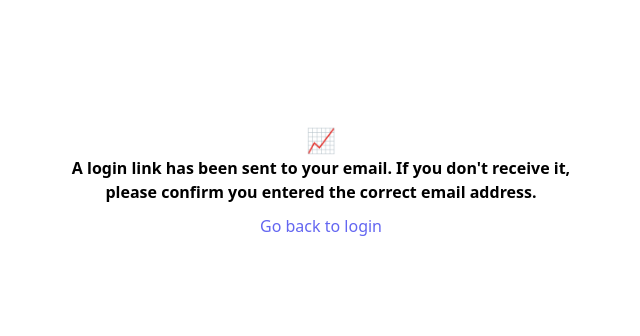
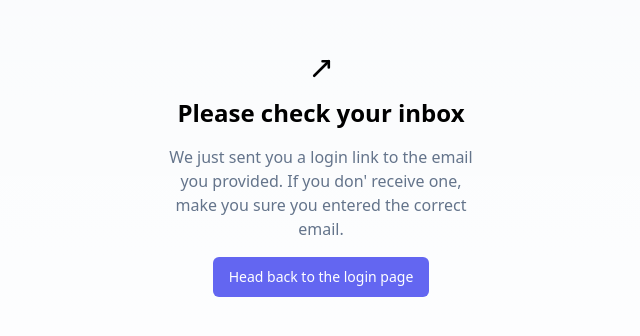
Before and after one commit to tjvonbr/upright, a Next.js app: page /verify-request in a window 1280 px wide. Shown: the part 224-560 px from the top of the page, without its empty margins (319-959 px from the left). Built offline with nearby package versions, Linux system fonts and the light colour scheme.

Commit message:
updated verify-request UI

```diff
--- a/src/app/components/LoginForm.tsx
+++ b/src/app/components/LoginForm.tsx
@@ -13,14 +13,17 @@ export default function LoginForm() {
   const [isLoading, setIsLoading] = useState(false);
 
   async function handleSubmit(e: React.FormEvent) {
-    setIsLoading(true);
     e.preventDefault();
 
     try {
-      signIn("email", { callbackUrl: "/dashboard", email });
+      setIsLoading(true);
+      await signIn("email", { callbackUrl: "/dashboard", email });
       setIsLoading(false);
     } catch (err) {
+      setIsLoading(false);
       throw new Error(`Error: ${err}`);
+    } finally {
+      setIsLoading(false);
     }
   }
 
--- a/src/app/login/layout.tsx
+++ /dev/null
@@ -1,16 +0,0 @@
-export const metadata = {
-  title: "Next.js",
-  description: "Generated by Next.js",
-};
-
-export default function RootLayout({
-  children,
-}: {
-  children: React.ReactNode;
-}) {
-  return (
-    <html lang="en">
-      <body>{children}</body>
-    </html>
-  );
-}
--- a/src/app/login/page.tsx
+++ b/src/app/login/page.tsx
@@ -21,7 +21,10 @@ export default function Login() {
           Please enter your email below and be on the lookout for an email
         </p>
         <LoginForm />
-        <Link className="text-sm text-slate-500" href="/register">
+        <Link
+          className="text-sm text-slate-500 hover:underline"
+          href="/register"
+        >
           Don&#39;t have an account? Sign up
         </Link>
       </div>
--- a/src/app/verify-request/page.tsx
+++ b/src/app/verify-request/page.tsx
@@ -1,20 +1,34 @@
+import { MoveUpRight } from "lucide-react";
+import { Metadata } from "next";
 import Link from "next/link";
+import { twJoin } from "tailwind-merge";
 
-const VerifyRequest = () => {
+import { buttonVariants } from "../components/common/button";
+
+export const metadata: Metadata = {
+  title: "Verify Login Request",
+  description: "Verify your login request",
+};
+
+export default function VerifyRequest() {
   return (
-    <div className="h-screen w-screen flex flex-col items-center justify-center bg-white">
-      <div className="h-[100px] w-[500px] flex flex-col justify-center items-center">
-        <p className="text-2xl">&#128200;</p>
-        <h1 className="font-semibold text-center">
-          A login link has been sent to your email. If you don&#39;t receive it,
-          please confirm you entered the correct email address.
-        </h1>
+    <div className="h-screen w-screen flex flex-col items-center justify-center">
+      <div className="w-1/3 flex flex-col justify-center items-center space-y-4">
+        <Link href="/">
+          <MoveUpRight color="black" size={25} strokeWidth={2.5} />
+        </Link>
+        <h1 className="text-2xl font-bold">Please check your inbox</h1>
+        <p className="w-3/4 text-center text-slate-500">
+          We just sent you a login link to the email you provided. If you
+          don&apos; receive one, make you sure you entered the correct email.
+        </p>
+        <Link
+          className={twJoin(buttonVariants({ variant: "primary" }))}
+          href="/login"
+        >
+          Head back to the login page
+        </Link>
       </div>
-      <Link className="text-indigo-500 font-medium" href="/login">
-        Go back to login
-      </Link>
     </div>
   );
-};
-
-export default VerifyRequest;
+}
```
